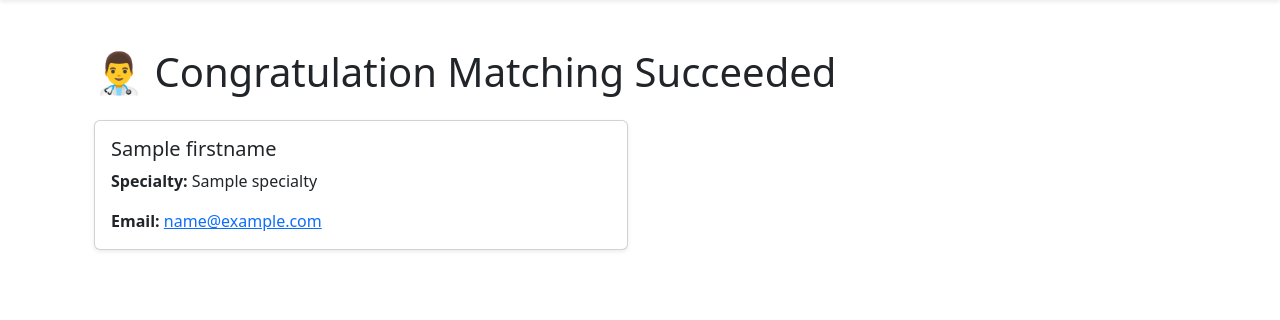
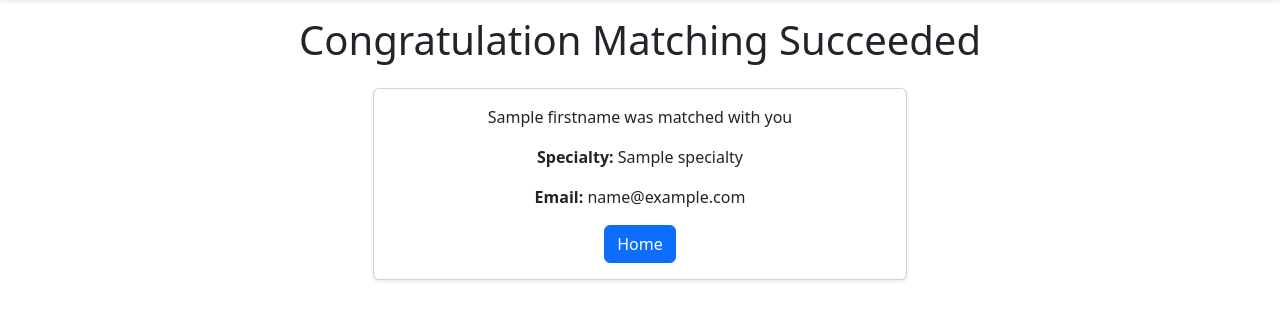
Before and after one commit to vibrandon/unisupport, a Flask app: template app/match/templates/notification.html in a window 1280 px wide. Shown: the part 66-386 px from the top of the page. Run offline with Flask 3, Linux system fonts and the light colour scheme; the template is opened without the code that fills it: most values are stand-ins (such as "Sample title", 1, 10 or a date in 2020).

Commit message:
A new testcase was added and minor modification in notification page

```diff
--- a/app/match/templates/notification.html
+++ b/app/match/templates/notification.html
@@ -1,6 +1,42 @@
 {% extends "base.html" %}
 {% block content %}
-<div class="container my-5">
+<div class="container">
+    <h1 class="mb-4 text-center">Congratulation Matching Succeeded</h1>
+    <div class="row row-cols-1 row-cols-md-2 g-4 justify-content-center">
+        <div class="col">
+            <div class="card shadow-sm h-100">
+                <div class="card-body text-center">
+                    <p class="card-text">{{ professionals.firstname}} was matched with you</p>
+                    <p class="card-text"><strong>Specialty:</strong> {{ professionals.specialty }}</p>
+                    <p class="card-text"><strong>Email:</strong> {{ professionals.email }}</p>
+                    <p class="card-text">
+                        <a href="{{ url_for('home') }}" class="btn btn-primary">Home</a>
+                    </p>
+                </div>
+            </div>
+        </div>
+    </div>
+</div>
+<!-- Modal -->
+<!-- <div class="modal fade " id="exampleModal" tabindex="-1" aria-labelledby="exampleModalLabel" aria-hidden="true">
+  <div class="modal-dialog">
+    <div class="modal-content">
+      <div class="modal-header">
+        <h1 class="modal-title fs-5" id="exampleModalLabel">Modal title</h1>
+        <button type="button" class="btn-close" data-bs-dismiss="modal" aria-label="Close"></button>
+      </div>
+      <div class="modal-body">
+        ...
+      </div>
+      <div class="modal-footer">
+        <button type="button" class="btn btn-secondary" data-bs-dismiss="modal">Close</button>
+        <button type="button" class="btn btn-primary">Save changes</button>
+      </div>
+    </div>
+  </div>
+</div> -->
+
+<!-- <div class="modal-dialog modal-dialog-centered show">
     <h1 class="mb-4">👨‍⚕️ Congratulation Matching Succeeded</h1>
     <div class="row row-cols-1 row-cols-md-2 g-4">
     {% if professionals %}
@@ -15,5 +51,5 @@
         </div>
         {% endif %}
     </div>
-</div>
+</div> -->
 {% endblock %}
```
Also changed, not shown: tests/test_match.py (+7 -2 lines).
